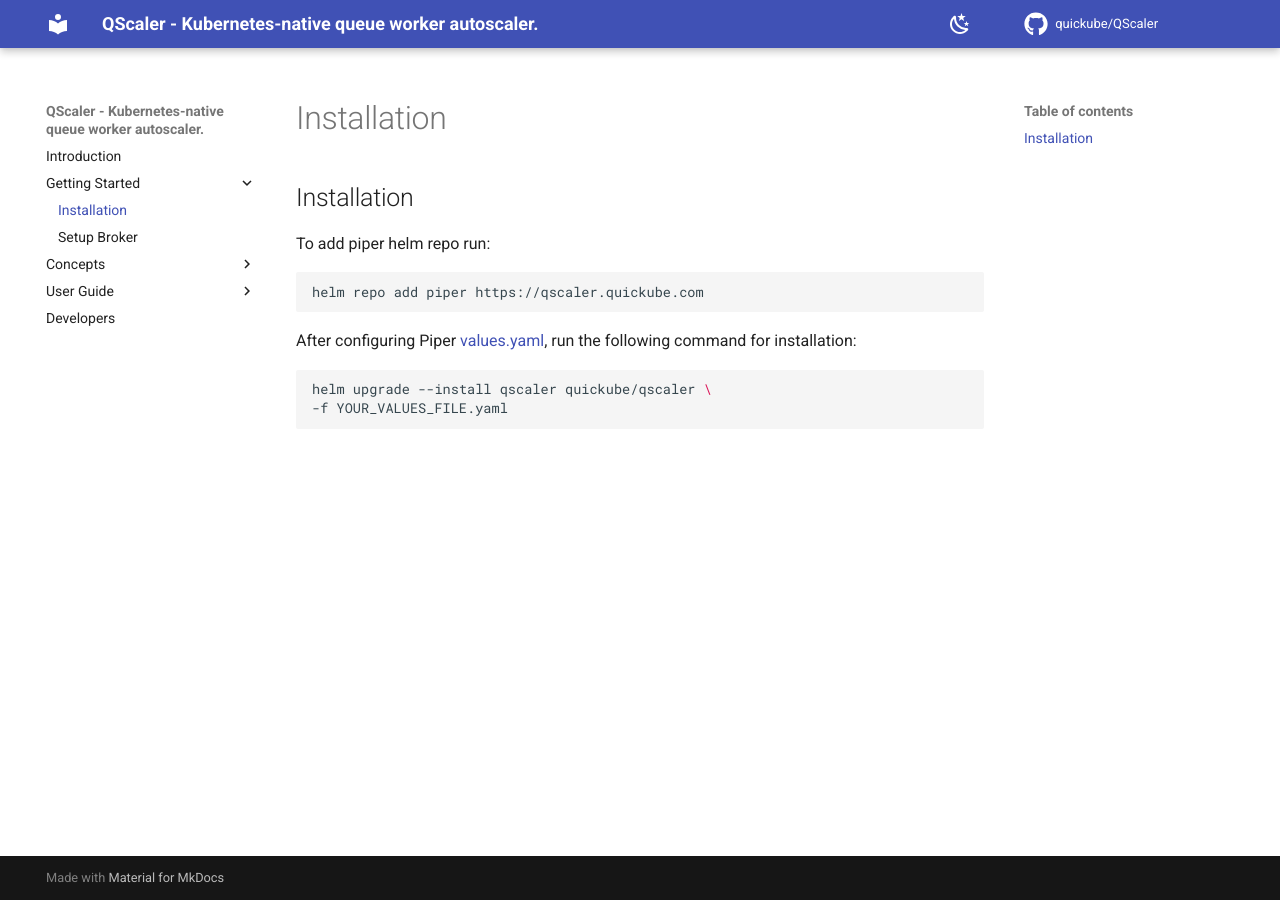
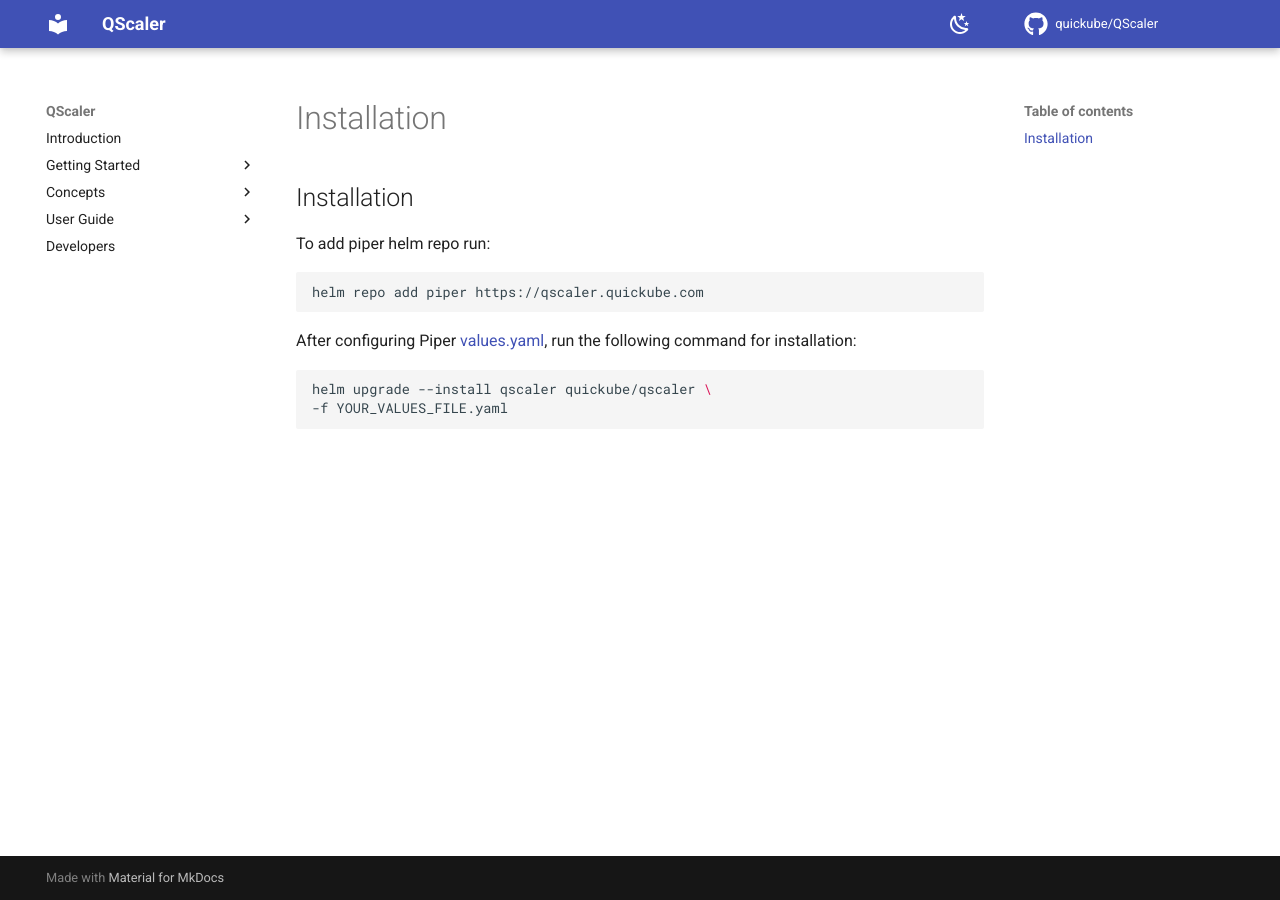
Before and after one commit to quickube/QScaler, an MkDocs documentation site: the page built from docs/getting_started/installation.md, in a window 1280 px wide. Built offline with MkDocs 1.6.1 and Material for MkDocs 9.7.7, drawn with Linux system fonts in a browser that asks for light colours; comment, search, counter and statistics services are not loaded.

Commit message:
docs: edit docs (#35)

```diff
--- a/mkdocs.yml
+++ b/mkdocs.yml
@@ -1,4 +1,4 @@
-site_name: QScaler - Kubernetes-native queue worker autoscaler.
+site_name: QScaler
 site_description: 'QScaler - Kubernetes-native queue worker autoscaler'
 site_author: 'Quickube'
 docs_dir: docs/
@@ -30,7 +30,7 @@
 nav:
   - Introduction: introduction.md
   - Getting Started:
-    - Installation: getting_started/installation.md
+    - Installation: getting_started/index.md
     - Setup Broker: getting_started/setup.md
   - Concepts:
       - Qworker: concepts/qworker.md
```
Also changed, not shown: docs/index.md (renamed from docs/introduction.md).
